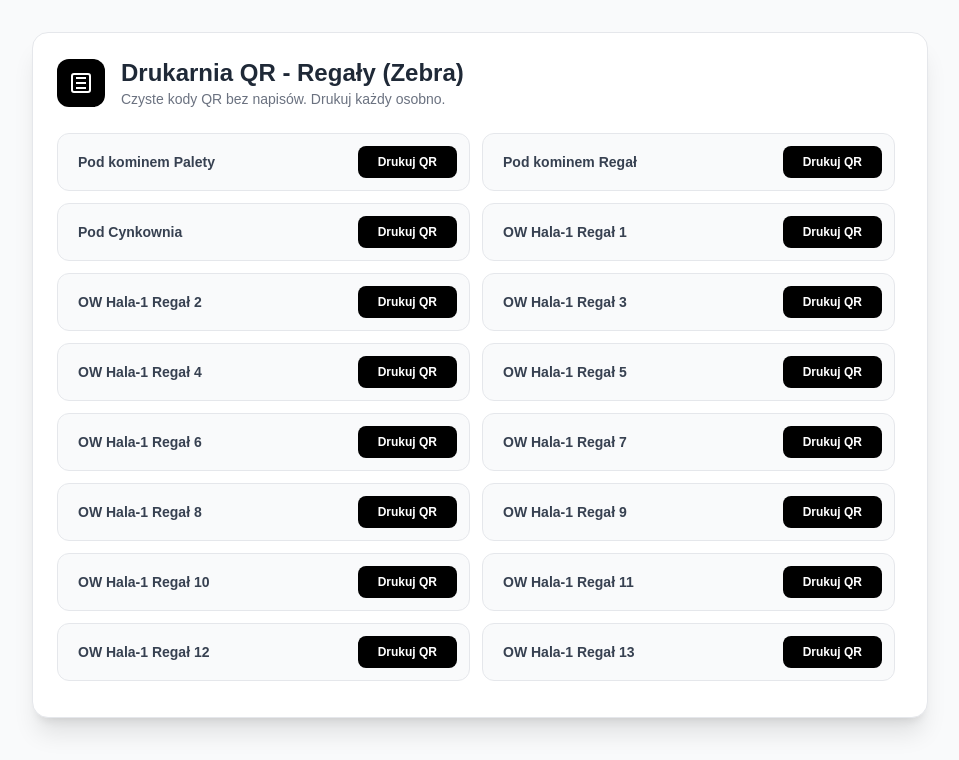
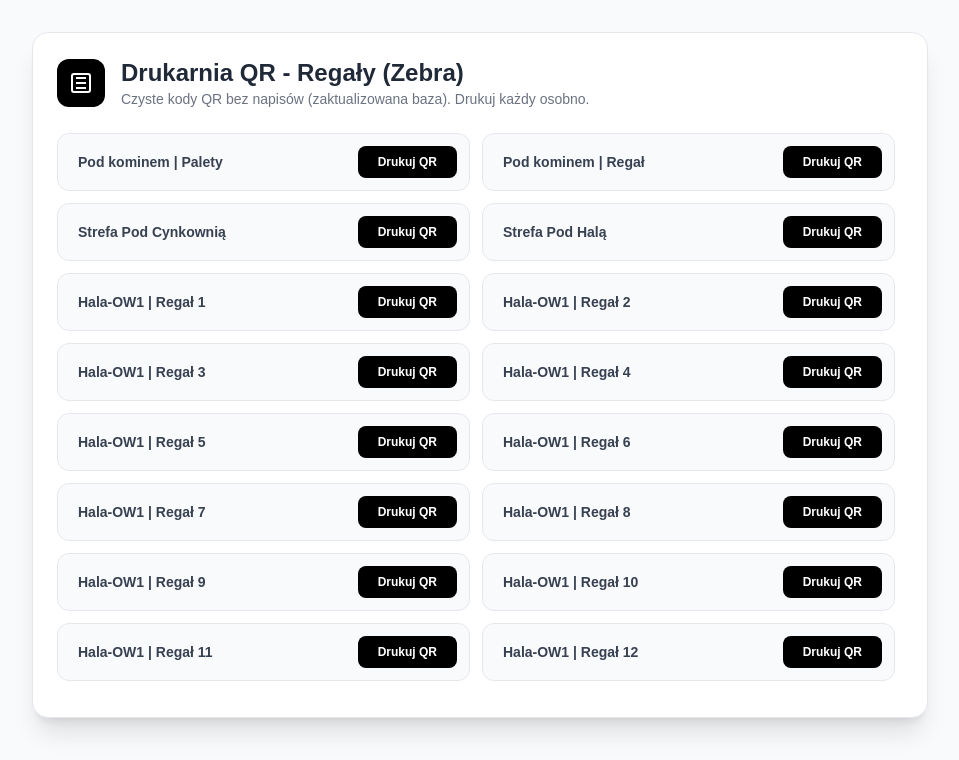
Before and after one commit to ods-fsd/Qr-gen, a plain HTML site: page index.html in a window 1280 px wide. Shown: the whole page, without its empty margins (160-1119 px from the left). Drawn offline with nearby package versions, Linux system fonts and the light colour scheme.

Commit message:
Update index.html

```diff
--- a/index.html
+++ b/index.html
@@ -44,7 +44,7 @@
                 margin: 0 auto !important;
             }
 
-            @page { margin: 0; size: auto; } /* Довіряємо драйверу Zebra */
+            @page { margin: 0; size: auto; }
         }
     </style>
 </head>
@@ -57,31 +57,53 @@
             </div>
             <div>
                 <h1 class="text-2xl font-black text-gray-800">Drukarnia QR - Regały (Zebra)</h1>
-                <p class="text-gray-500 text-sm">Czyste kody QR bez napisów. Drukuj każdy osobno.</p>
+                <p class="text-gray-500 text-sm">Czyste kody QR bez napisów (zaktualizowana baza). Drukuj każdy osobno.</p>
             </div>
         </div>
 
-        <div id="locationsList" class="grid grid-cols-1 md:grid-cols-2 gap-3 max-h-[70vh] overflow-y-auto pr-2">
+        <div id="locationsList" class="grid grid-cols-1 md:grid-cols-2 gap-3 max-h-[70vh] overflow-y-auto pr-2 custom-scrollbar">
             </div>
     </div>
 
     <div id="printArea" class="hidden"></div>
 
     <script>
-        // Масив усіх твоїх локацій
+        // АКТУАЛЬНИЙ МАСИВ ЛОКАЦІЙ З ТВОГО INDEX.HTML
         const LOCATIONS = [
-            "Pod kominem Palety", "Pod kominem Regał", "Pod Cynkownia",
-            "OW Hala-1 Regał 1", "OW Hala-1 Regał 2", "OW Hala-1 Regał 3",
-            "OW Hala-1 Regał 4", "OW Hala-1 Regał 5", "OW Hala-1 Regał 6",
-            "OW Hala-1 Regał 7", "OW Hala-1 Regał 8", "OW Hala-1 Regał 9",
-            "OW Hala-1 Regał 10", "OW Hala-1 Regał 11", "OW Hala-1 Regał 12",
-            "OW Hala-1 Regał 13", "OW Hala-1 Regał 14", "OW Hala-1 Regał Fioletowy",
-            "OW Hala-1 Regał koło Śmietnika", "OW Hala-2 Ściągaczy",
-            "OW Hala-2 Regał 1", "OW Hala-2 Regał 2", "OW Hala-2 Regał 3",
-            "OW Hala-2 Regał 4", "OW Hala-2 Regał 5", "OW Hala-2 Regał 6",
-            "OW Hala-2 Regał 7", "OW Hala-2 Regał 8", "OW Hala-2 Regał 9",
-            "OW Hala-2 Regał 10", "OW Hala-2 Regał 11", "OW Hala-2 Regał 12",
-            "OW Hala-2 Nierdzewna"
+            "Pod kominem | Palety",
+            "Pod kominem | Regał",
+            "Strefa Pod Cynkownią",
+            "Strefa Pod Halą",
+            "Hala-OW1 | Regał 1",
+            "Hala-OW1 | Regał 2",
+            "Hala-OW1 | Regał 3",
+            "Hala-OW1 | Regał 4",
+            "Hala-OW1 | Regał 5",
+            "Hala-OW1 | Regał 6",
+            "Hala-OW1 | Regał 7",
+            "Hala-OW1 | Regał 8",
+            "Hala-OW1 | Regał 9",
+            "Hala-OW1 | Regał 10",
+            "Hala-OW1 | Regał 11",
+            "Hala-OW1 | Regał 12",
+            "Hala-OW1 | Regał 13",
+            "Hala-OW1 | Regał 14",
+            "Hala-OW1 | Regał 15",
+            "Hala-OW1 | Reg.Fioletowy",
+            "Hala-OW2 | Reg.Ściągaczy",
+            "Hala-OW2 | Regał 1",
+            "Hala-OW2 | Regał 2",
+            "Hala-OW2 | Regał 3",
+            "Hala-OW2 | Regał 4",
+            "Hala-OW2 | Regał 5",
+            "Hala-OW2 | Regał 6",
+            "Hala-OW2 | Regał 7",
+            "Hala-OW2 | Regał 8",
+            "Hala-OW2 | Regał 9",
+            "Hala-OW2 | Regał 10",
+            "Hala-OW2 | Regał 11",
+            "Hala-OW2 | Regał 12",
+            "Hala-OW2 | Reg.Nierdzewne"
         ];
 
         // Рендеримо список кнопок
@@ -120,7 +142,7 @@
 
             area.appendChild(card);
 
-            // Даємо час на рендер Canvas (особливо важливо для старих комп'ютерів)
+            // Даємо час на рендер Canvas
             setTimeout(() => {
                 window.print();
                 area.classList.add('hidden'); // Ховаємо назад після друку
```
